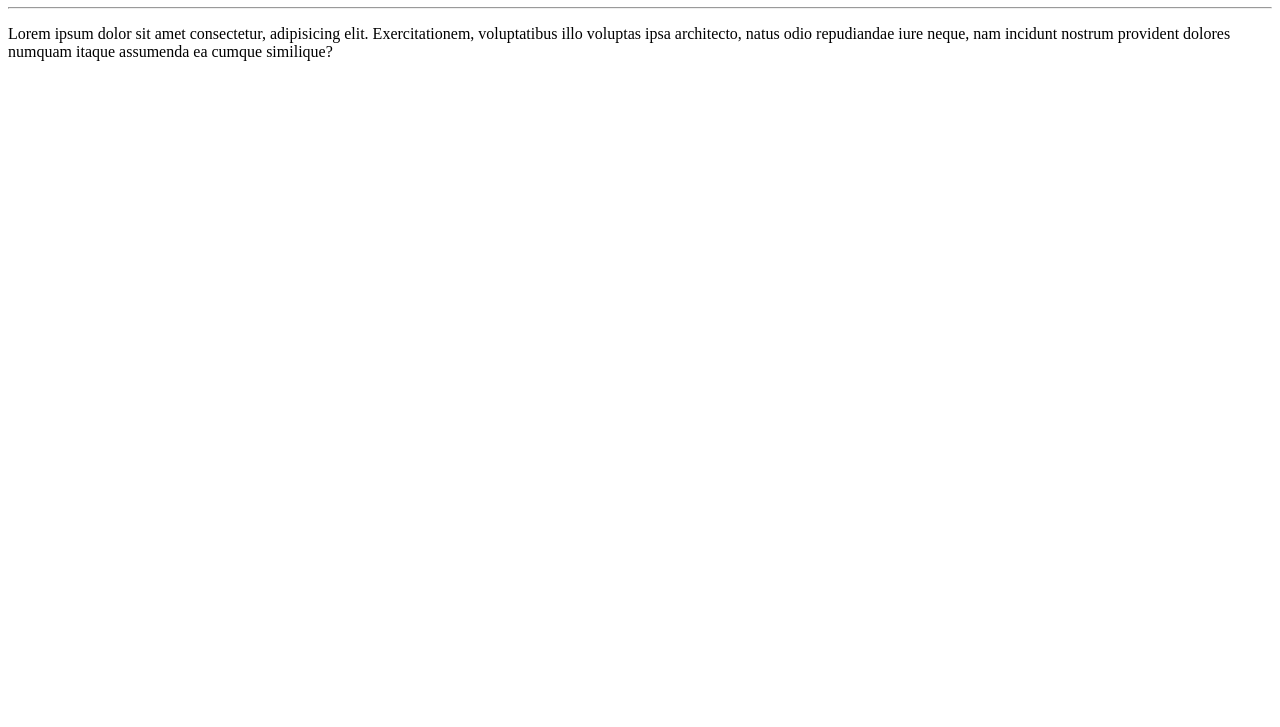
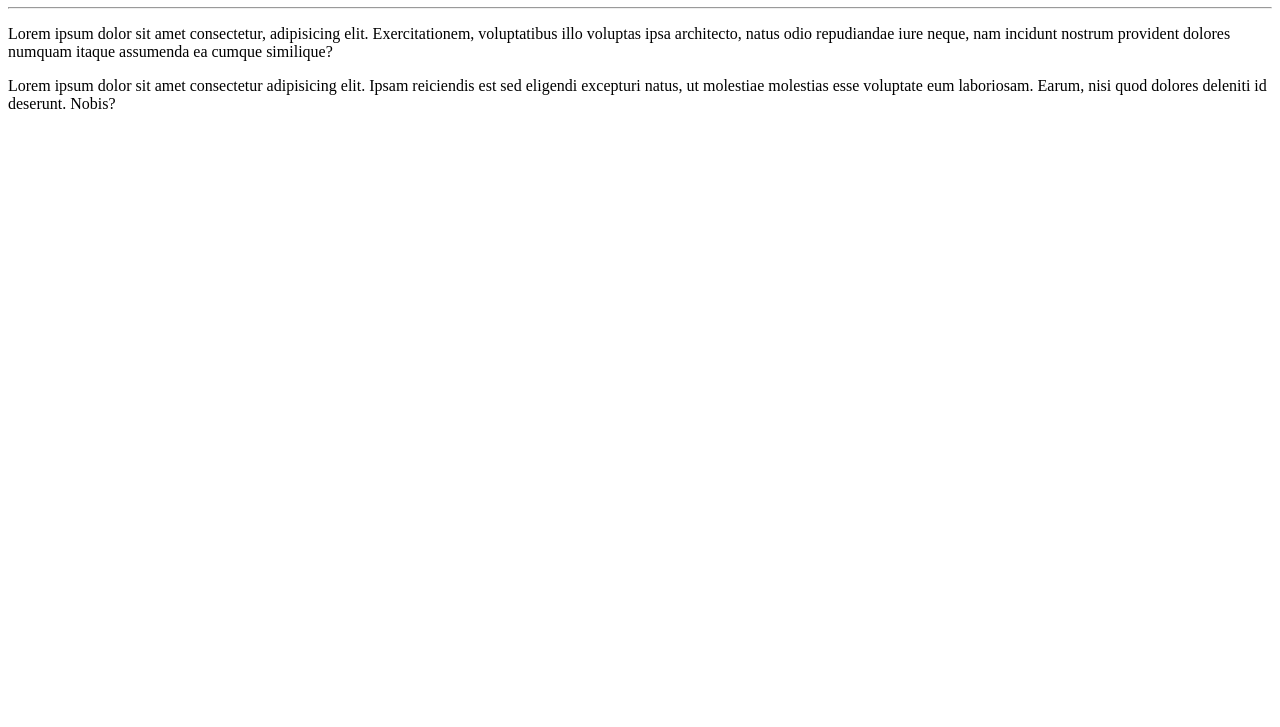
Before and after one commit to jonathanGroupRoot/CursoGit, a plain HTML site: page siteExemplo/index.html in a window 1280 px wide. Shown: the part 73-800 px from the top of the page. Drawn offline with Linux system fonts and the light colour scheme.

Commit message:
Update no index.html

```diff
--- a/siteExemplo/index.html
+++ b/siteExemplo/index.html
@@ -9,5 +9,6 @@
     <h1>Hello Word</h1>
     <hr>
     <p>Lorem ipsum dolor sit amet consectetur, adipisicing elit. Exercitationem, voluptatibus illo voluptas ipsa architecto, natus odio repudiandae iure neque, nam incidunt nostrum provident dolores numquam itaque assumenda ea cumque similique?</p>
+    <p>Lorem ipsum dolor sit amet consectetur adipisicing elit. Ipsam reiciendis est sed eligendi excepturi natus, ut molestiae molestias esse voluptate eum laboriosam. Earum, nisi quod dolores deleniti id deserunt. Nobis?</p>
 </body>
 </html>
```
